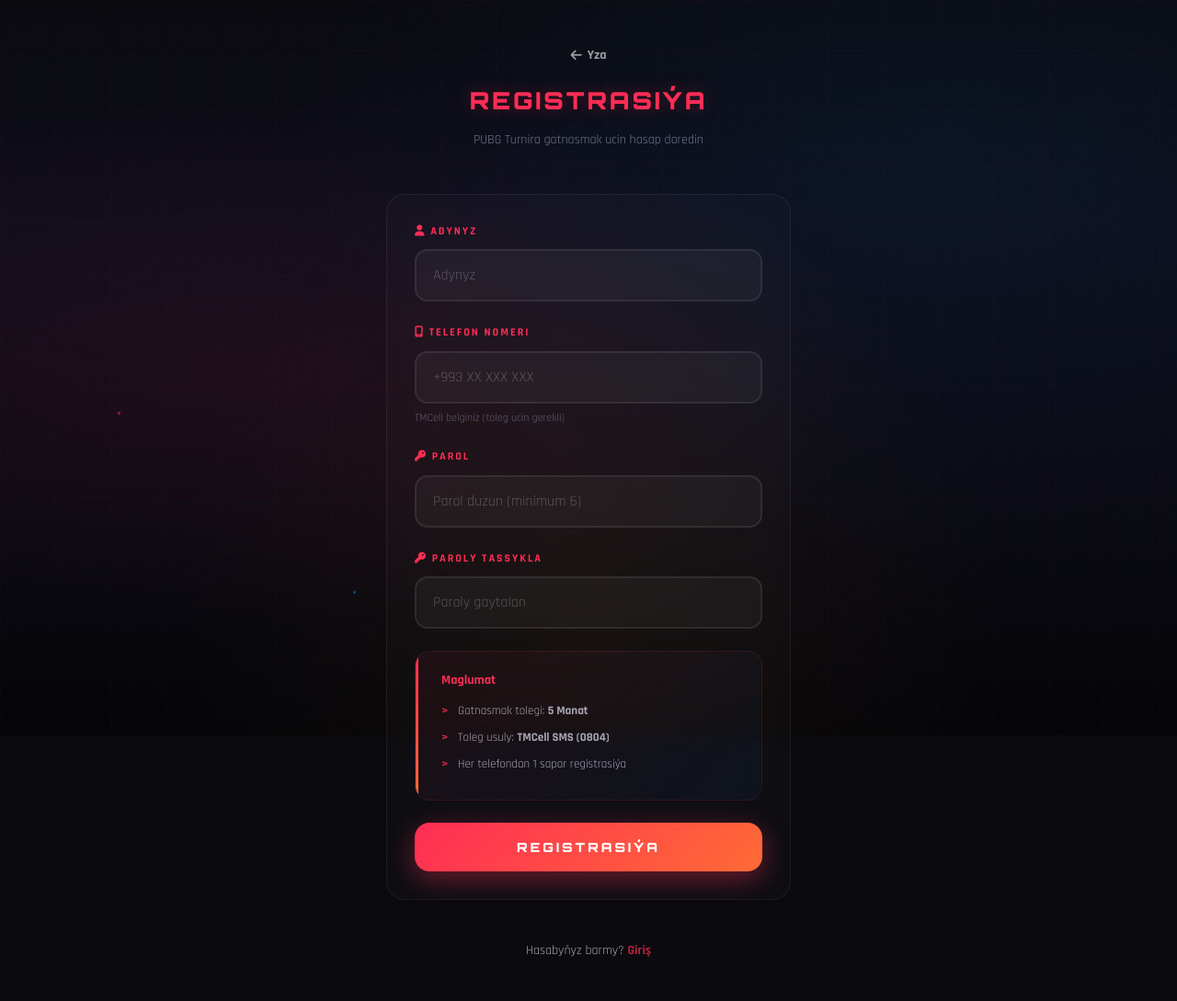
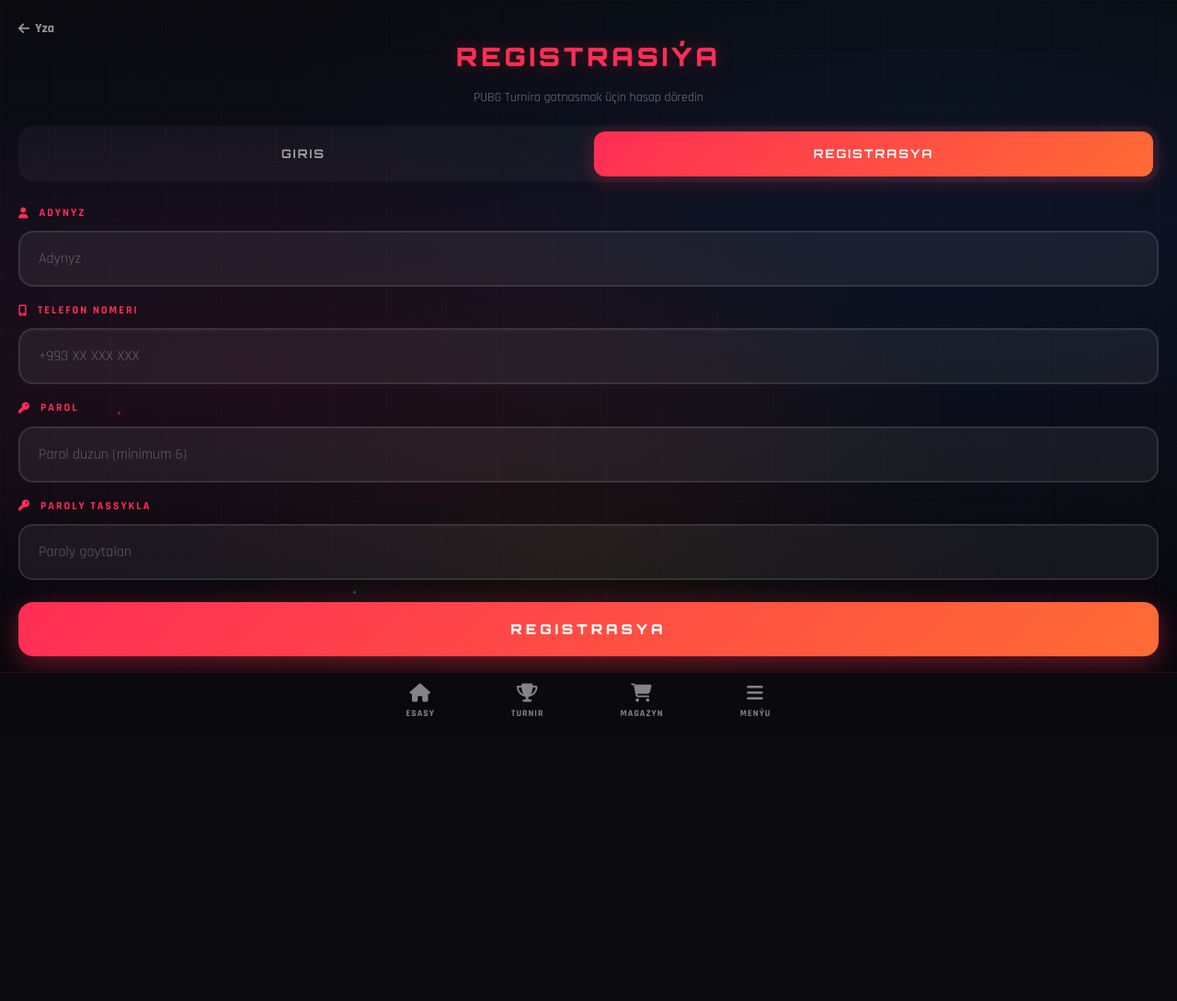
Before and after one commit to kemabr/turnirailway, a Flask app: page /kayit in a window 1280 px wide. Shown: the whole page at 92% size. After the commit the page ends 779 px from the top, so only its background shows below. Run offline with Flask 3, Linux system fonts and the light colour scheme; data comes from the database, SQL or seed files in the repository; data that the repository does not hold is empty.

Commit message:
Revamp registration page with new styles and layout
Updated the registration page layout and styles, including form structure and button functionality. Improved user interface elements for better usability.

```diff
--- a/templates/kayit.html
+++ b/templates/kayit.html
@@ -7,6 +7,215 @@
     <link rel="stylesheet" href="/static/css/style.css">
     <link href="https://fonts.googleapis.com/css2?family=Orbitron:wght@400;700;900&family=Rajdhani:wght@400;500;700&display=swap" rel="stylesheet">
     <link rel="stylesheet" href="https://cdnjs.cloudflare.com/ajax/libs/font-awesome/6.5.1/css/all.min.css">
+    <style>
+        .auth-page {
+            min-height: 100vh;
+            display: flex;
+            flex-direction: column;
+        }
+        .auth-header {
+            text-align: center;
+            padding: 40px 20px 20px;
+        }
+        .auth-header h1 {
+            font-family: 'Orbitron', sans-serif;
+            font-size: 28px;
+            font-weight: 900;
+            color: #ff2d55;
+            letter-spacing: 4px;
+            margin-bottom: 10px;
+            text-shadow: 0 0 20px rgba(255, 45, 85, 0.3);
+        }
+        .auth-header p {
+            font-size: 14px;
+            opacity: 0.7;
+            color: #a0a0c0;
+        }
+        .auth-tabs {
+            display: flex;
+            gap: 12px;
+            margin: 0 20px 24px;
+            background: rgba(255, 255, 255, 0.04);
+            border-radius: 16px;
+            padding: 6px;
+        }
+        .auth-tab {
+            flex: 1;
+            padding: 14px;
+            background: transparent;
+            border: none;
+            border-radius: 12px;
+            color: rgba(255, 255, 255, 0.6);
+            font-family: 'Orbitron', sans-serif;
+            font-weight: 700;
+            font-size: 13px;
+            cursor: pointer;
+            transition: all 0.3s;
+            text-transform: uppercase;
+            letter-spacing: 2px;
+            text-align: center;
+            text-decoration: none;
+        }
+        .auth-tab.active {
+            background: linear-gradient(135deg, #ff2d55, #ff6b35);
+            color: white;
+            box-shadow: 0 4px 20px rgba(255, 45, 85, 0.3);
+        }
+        .auth-form-container {
+            flex: 1;
+            padding: 0 20px 20px;
+        }
+        .auth-form {
+            display: flex;
+            flex-direction: column;
+            gap: 16px;
+        }
+        .auth-input-group {
+            position: relative;
+        }
+        .auth-input-group label {
+            display: flex;
+            align-items: center;
+            gap: 10px;
+            margin-bottom: 10px;
+            font-size: 12px;
+            font-weight: 700;
+            text-transform: uppercase;
+            letter-spacing: 2px;
+            color: #ff2d55;
+        }
+        .auth-input-group input {
+            width: 100%;
+            padding: 18px 20px;
+            background: rgba(255, 255, 255, 0.06);
+            border: 2px solid rgba(255, 255, 255, 0.1);
+            border-radius: 16px;
+            color: #e8e8e8;
+            font-size: 16px;
+            font-family: 'Rajdhani', sans-serif;
+            transition: all 0.3s;
+            outline: none;
+        }
+        .auth-input-group input:focus {
+            border-color: #ff2d55;
+            background: rgba(255, 45, 85, 0.08);
+        }
+        .auth-input-group input::placeholder {
+            color: rgba(255, 255, 255, 0.3);
+        }
+        .auth-submit-btn {
+            width: 100%;
+            padding: 20px;
+            background: linear-gradient(135deg, #ff2d55, #ff6b35);
+            border: none;
+            border-radius: 16px;
+            color: white;
+            font-family: 'Orbitron', sans-serif;
+            font-weight: 800;
+            font-size: 15px;
+            text-align: center;
+            text-transform: uppercase;
+            letter-spacing: 4px;
+            cursor: pointer;
+            box-shadow: 0 8px 30px rgba(255, 45, 85, 0.4);
+            transition: all 0.3s;
+            margin-top: 8px;
+        }
+        .auth-submit-btn:hover {
+            transform: translateY(-2px);
+            box-shadow: 0 12px 40px rgba(255, 45, 85, 0.5);
+        }
+        .auth-submit-btn:disabled {
+            opacity: 0.6;
+            cursor: not-allowed;
+            transform: none;
+        }
+        .auth-divider {
+            text-align: center;
+            margin: 20px 0;
+            position: relative;
+        }
+        .auth-divider::before {
+            content: '';
+            position: absolute;
+            top: 50%;
+            left: 0;
+            right: 0;
+            height: 1px;
+            background: linear-gradient(90deg, transparent, rgba(255,255,255,0.2), transparent);
+        }
+        .auth-divider span {
+            position: relative;
+            background: #0a0a0f;
+            padding: 0 16px;
+            font-size: 12px;
+            opacity: 0.5;
+            color: #a0a0c0;
+        }
+        .auth-alt-btn {
+            width: 100%;
+            padding: 18px;
+            background: rgba(255, 255, 255, 0.06);
+            border: 2px solid rgba(255, 255, 255, 0.15);
+            border-radius: 16px;
+            color: #e8e8e8;
+            font-family: 'Orbitron', sans-serif;
+            font-weight: 700;
+            font-size: 14px;
+            text-align: center;
+            text-transform: uppercase;
+            letter-spacing: 3px;
+            cursor: pointer;
+            transition: all 0.3s;
+            text-decoration: none;
+            display: block;
+        }
+        .auth-alt-btn:hover {
+            border-color: #ff2d55;
+            color: #ff2d55;
+            background: rgba(255, 45, 85, 0.08);
+        }
+        .bottom-nav {
+            position: fixed;
+            bottom: 0;
+            left: 0;
+            right: 0;
+            z-index: 100;
+            background: rgba(10, 10, 15, 0.95);
+            backdrop-filter: blur(20px);
+            border-top: 1px solid rgba(255, 45, 85, 0.15);
+            padding: 8px 0 12px;
+        }
+        .bottom-nav-container {
+            max-width: 480px;
+            margin: 0 auto;
+            display: flex;
+            justify-content: space-around;
+            align-items: center;
+        }
+        .bottom-nav-item {
+            display: flex;
+            flex-direction: column;
+            align-items: center;
+            gap: 4px;
+            color: rgba(255, 255, 255, 0.5);
+            text-decoration: none;
+            font-size: 10px;
+            font-family: 'Rajdhani', sans-serif;
+            font-weight: 700;
+            text-transform: uppercase;
+            letter-spacing: 1px;
+            transition: all 0.3s;
+            padding: 4px 12px;
+            border-radius: 12px;
+        }
+        .bottom-nav-item i {
+            font-size: 20px;
+        }
+        .bottom-nav-item.active {
+            color: #ff2d55;
+        }
+    </style>
 </head>
 <body>
     <div class="bg-animation">
@@ -17,71 +226,68 @@
         <div class="particle"></div>
     </div>
 
-    <div class="container main-content">
-        <header class="form-header">
-            <a href="/" class="back-btn"><i class="fas fa-arrow-left"></i> Yza</a>
+    <div class="auth-page">
+        <header class="auth-header">
+            <a href="/" class="back-btn" style="position: absolute; left: 20px; top: 20px;"><i class="fas fa-arrow-left"></i> Yza</a>
             <h1>REGISTRASIÝA</h1>
-            <p>PUBG Turnira gatnasmak ucin hasap doredin</p>
+            <p>PUBG Turnira gatnasmak üçin hasap döredin</p>
         </header>
 
-        <form id="kayit-form" class="registration-form" novalidate>
-            <div class="form-group">
-                <label for="ad"><i class="fas fa-user"></i> Adynyz</label>
-                <input type="text" id="ad" name="ad" placeholder="Adynyz" required minlength="2" maxlength="100" autocomplete="name">
+        <div class="auth-tabs">
+            <a href="/login" class="auth-tab">GIRIS</a>
+            <a href="/kayit" class="auth-tab active">REGISTRASYA</a>
         </div>
 
-            <div class="form-group">
-                <label for="telefon"><i class="fas fa-mobile-alt"></i> Telefon Nomeri</label>
-                <input type="tel" id="telefon" name="telefon" placeholder="+993 XX XXX XXX" required maxlength="20" autocomplete="tel">
-                <small class="form-hint">TMCell belginiz (toleg ucin gerekli)</small>
+        <div class="auth-form-container">
+            <form id="kayit-form" class="auth-form" novalidate>
+                <div class="auth-input-group">
+                    <label><i class="fas fa-user"></i> Adynyz</label>
+                    <input type="text" id="ad" placeholder="Adynyz" required minlength="2" maxlength="100" autocomplete="name">
                 </div>
 
-            <div class="form-group">
-                <label for="parol"><i class="fas fa-key"></i> Parol</label>
-                <input type="password" id="parol" name="parol" placeholder="Parol duzun (minimum 6)" required minlength="6" maxlength="100" autocomplete="new-password">
+                <div class="auth-input-group">
+                    <label><i class="fas fa-mobile-alt"></i> Telefon Nomeri</label>
+                    <input type="tel" id="telefon" placeholder="+993 XX XXX XXX" required maxlength="20" autocomplete="tel">
                 </div>
 
-            <div class="form-group">
-                <label for="parol_tekrar"><i class="fas fa-key"></i> Paroly Tassykla</label>
-                <input type="password" id="parol_tekrar" name="parol_tekrar" placeholder="Paroly gaytalan" required minlength="6" maxlength="100" autocomplete="new-password">
+                <div class="auth-input-group">
+                    <label><i class="fas fa-key"></i> Parol</label>
+                    <input type="password" id="parol" placeholder="Parol duzun (minimum 6)" required minlength="6" maxlength="100" autocomplete="new-password">
                 </div>
 
-            <div class="form-info-box">
-                <h4>Maglumat</h4>
-                <ul>
-                    <li>Gatnasmak tolegi: <strong>5 Manat</strong></li>
-                    <li>Toleg usuly: <strong>TMCell SMS (0804)</strong></li>
-                    <li>Her telefondan 1 sapar registrasiýa</li>
-                </ul>
+                <div class="auth-input-group">
+                    <label><i class="fas fa-key"></i> Paroly Tassykla</label>
+                    <input type="password" id="parol_tekrar" placeholder="Paroly gaytalan" required minlength="6" maxlength="100" autocomplete="new-password">
                 </div>
 
-            <button type="submit" class="btn-submit" id="submit-btn">
-                <span class="btn-text">REGISTRASIÝA</span>
-                <span class="btn-loader" style="display:none;"><i class="fas fa-hourglass-half" style="color:#ff8c00"></i></span>
+                <button type="submit" class="auth-submit-btn" id="submit-btn">
+                    <span class="btn-text">REGISTRASYA</span>
                 </button>
             </form>
-
-        <div style="text-align:center; margin-top:24px; padding:20px;">
-            <p style="opacity:0.7; font-size:14px;">Hasabyňyz barmy? <a href="/login" style="color:#ff2d55; text-decoration:none; font-weight:700;">Giriş</a></p>
+        </div>
     </div>
 
-        <div class="modal" id="success-modal" role="dialog">
-            <div class="modal-content success-modal">
-                <div class="success-icon"><i class="fas fa-check-circle" style="color:#00c853"></i></div>
-                <h2>Ustunlikli!</h2>
-                <p>Hasabyňyz doredildi!</p>
-                <div class="ref-code-box">
-                    <span class="ref-label">Sizin Referans Kodynyz:</span>
-                    <div class="ref-code" id="ref-code-display">PUBG-XXXXXX</div>
-                    <button class="btn-copy" onclick="copyRefCode()" type="button">Nusga Al</button>
+    <!-- Bottom Navigation -->
+    <nav class="bottom-nav">
+        <div class="bottom-nav-container">
+            <a href="/" class="bottom-nav-item">
+                <i class="fas fa-home"></i>
+                <span>Esasy</span>
+            </a>
+            <a href="/turnir" class="bottom-nav-item">
+                <i class="fas fa-trophy"></i>
+                <span>Turnir</span>
+            </a>
+            <a href="/magazyn" class="bottom-nav-item">
+                <i class="fas fa-shopping-cart"></i>
+                <span>Magazyn</span>
+            </a>
+            <a href="/menyu" class="bottom-nav-item">
+                <i class="fas fa-bars"></i>
+                <span>Menýu</span>
+            </a>
         </div>
-                <div class="next-steps">
-                    <p>Indiki adim: Toleg etmek</p>
-                    <a href="/odeme" class="btn-primary">TOLEGE GIT</a>
-                </div>
-            </div>
-        </div>
-    </div>
+    </nav>
 
     <script>
         let csrfToken = '';
@@ -138,10 +344,6 @@
             }
 
             const btn = document.getElementById('submit-btn');
-            const btnText = btn.querySelector('.btn-text');
-            const btnLoader = btn.querySelector('.btn-loader');
-            btnText.style.display = 'none';
-            btnLoader.style.display = 'inline';
             btn.disabled = true;
 
             const data = {
@@ -159,58 +361,21 @@
                     body: JSON.stringify(data)
                 });
 
-                if (!response.ok) {
-                    throw new Error('Server yalnyslygy: ' + response.status);
-                }
+                if (!response.ok) throw new Error('Server yalnyslygy: ' + response.status);
 
                 const result = await response.json();
 
                 if (result.success) {
-                    document.getElementById('ref-code-display').textContent = result.referans_kodu;
-                    document.getElementById('success-modal').style.display = 'flex';
+                    window.location.href = '/profil';
                 } else {
                     alert(result.message || 'Yalnyslyk yuze cykdy');
-                    await getCsrfToken();
+                    btn.disabled = false;
                 }
             } catch (error) {
-                console.error('Error:', error);
                 alert('Yalnyslyk yuze cykdy: ' + error.message);
-                await getCsrfToken();
-            } finally {
-                btnText.style.display = 'inline';
-                btnLoader.style.display = 'none';
                 btn.disabled = false;
             }
         });
-
-        function copyRefCode() {
-            const code = document.getElementById('ref-code-display').textContent;
-            if (navigator.clipboard && navigator.clipboard.writeText) {
-                navigator.clipboard.writeText(code).then(() => {
-                    alert('Referans kody nusga alyndy!');
-                }).catch(() => {
-                    fallbackCopy(code);
-                });
-            } else {
-                fallbackCopy(code);
-            }
-        }
-
-        function fallbackCopy(text) {
-            const textarea = document.createElement('textarea');
-            textarea.value = text;
-            textarea.style.position = 'fixed';
-            textarea.style.opacity = '0';
-            document.body.appendChild(textarea);
-            textarea.select();
-            try {
-                document.execCommand('copy');
-                alert('Referans kody nusga alyndy!');
-            } catch (err) {
-                alert('Nusga alyp bolmady: ' + text);
-            }
-            document.body.removeChild(textarea);
-        }
     </script>
 </body>
 </html>
```
Lines whose indentation alone changed are shown as unchanged.
